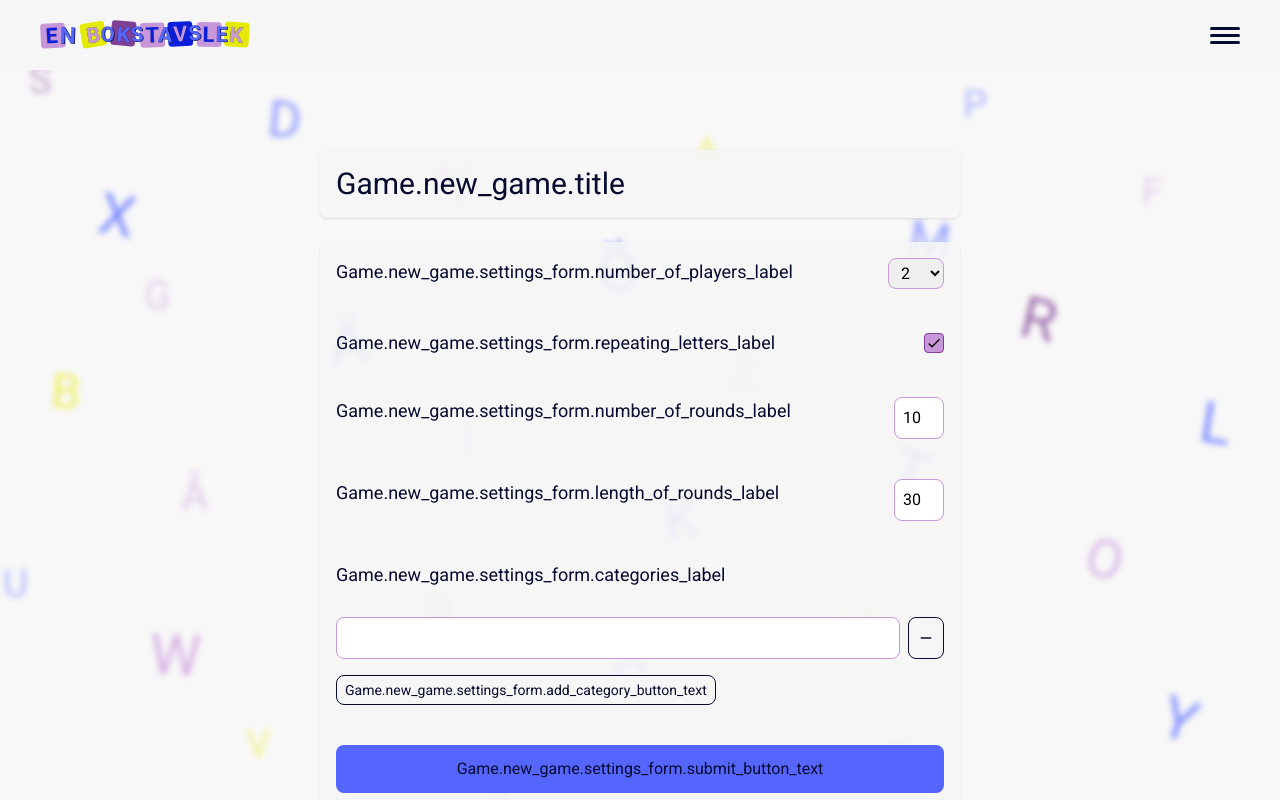
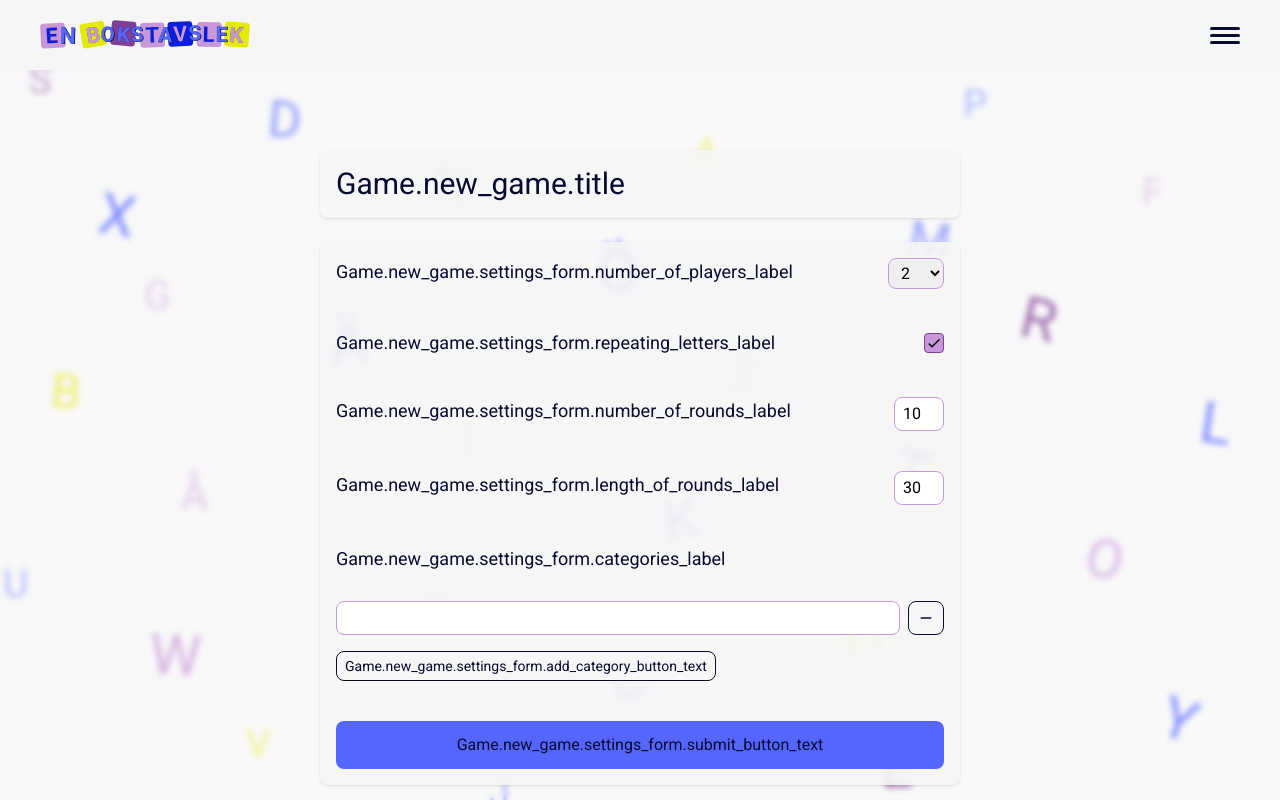
Before and after one commit to MattiasSoderberg/a-letter-game, a Next.js app: page /en/game/new-game in a window 1280 px wide. Built offline with nearby package versions, Linux system fonts and the light colour scheme.

Commit message:
Refactor for field arrays

```diff
--- a/src/app/components/Form/Input.tsx
+++ b/src/app/components/Form/Input.tsx
@@ -1,38 +1,72 @@
+import React from "react";
 import { GameSettings } from "@/context/AppContext";
-import React from "react";
-import { Path, UseFormRegister } from "react-hook-form";
+import { PlayersFormValues } from "../Game/NewGameForm/PlayersForm";
+import {
+  Path,
+  UseFormRegister,
+  FieldValues,
+  Control,
+  Controller,
+  RegisterOptions,
+} from "react-hook-form";
 
-// interface Props {
-//   name: string;
-//   value: string;
-//   onChange: (e: React.ChangeEvent<HTMLInputElement>) => void;
-// }
-
-type Props = {
-  name: Path<GameSettings>;
-  register: UseFormRegister<GameSettings>;
-  registerOptions?: any;
+type Props<T extends FieldValues> = {
+  name: Extract<Path<T>, string>;
+  register: UseFormRegister<T>;
+  control?: Control<T>;
+  rules?: RegisterOptions;
   maxLength?: number;
   widthFull?: boolean;
 };
 
-const Input = ({
+const Input = <T extends GameSettings | PlayersFormValues>({
   name,
   register,
-  registerOptions,
+  control,
+  rules,
   maxLength = 50,
   widthFull = true,
-}: Props) => {
+}: Props<T>) => {
+  const isFieldArray = control !== undefined;
+
   return (
+    <>
+      {isFieldArray ? (
+        <Controller
+          name={name}
+          control={control}
+          rules={rules}
+          render={({ field }) => (
+            <>
               <input
                 type="text"
                 id={name}
                 maxLength={maxLength}
-      {...register(name, registerOptions && registerOptions[name])}
+                {...field}
+                value={field.value ? field.value.toString() : ""}
                 className={`${
-        widthFull ? "w-full h-fit p-2" : "w-[50px] h-fit p-2"
+                  widthFull
+                    ? "w-full h-fit py-1 px-2"
+                    : "w-[50px] h-fit py-1 px-2"
                 } rounded-lg outline-2 outline-secondMain border border-secondLight`}
               />
+            </>
+          )}
+        />
+      ) : (
+        <>
+          <input
+            type="text"
+            id={name}
+            maxLength={maxLength}
+            {...register(name, rules)}
+            className={`${
+              widthFull ? "w-full h-fit py-1 px-2" : "w-[50px] h-fit py-1 px-2"
+            } rounded-lg outline-2 outline-secondMain border border-secondLight`}
+          />
+        </>
+      )}
+    </>
   );
 };
 
```
Lines whose indentation alone changed are shown as unchanged.
